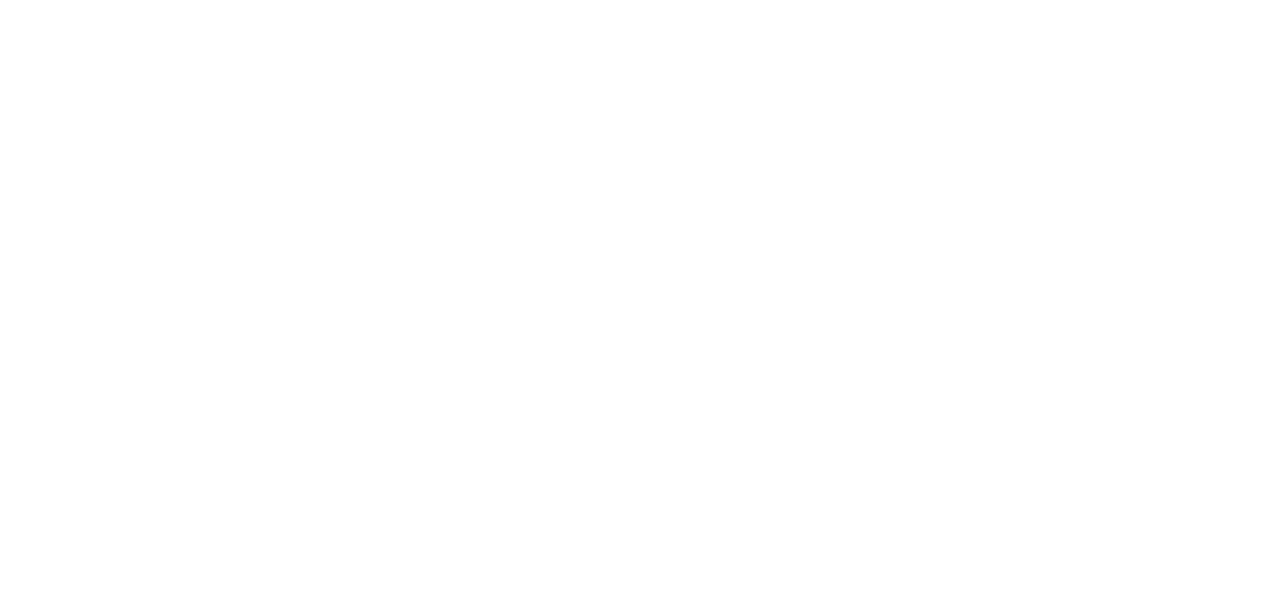
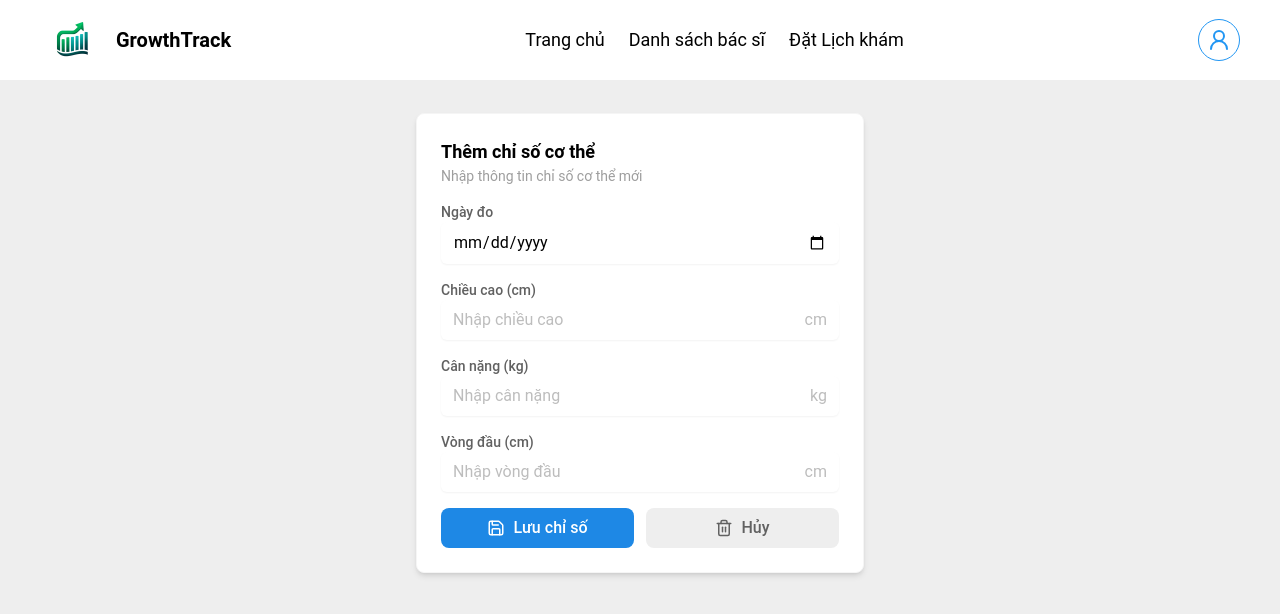
Before and after one commit to TenHoang001/SWP391_W10_FE_V2, a React (Vite) app: page /customer/addChildIndex in a window 1280 px wide. Before the commit this address had no page. Shown: the top 614 px of the page. Built offline with nearby package versions, Linux system fonts and the light colour scheme.

Commit message:
ngoctd: Add new child index - upload page, add new recharts lib

```diff
--- a/package.json
+++ b/package.json
@@ -16,7 +16,8 @@
     "react": "^19.0.0",
     "react-day-picker": "^9.5.1",
     "react-dom": "^19.0.0",
-    "react-router-dom": "^7.2.0"
+    "react-router-dom": "^7.2.0",
+    "recharts": "^2.15.1"
   },
   "devDependencies": {
     "@eslint/js": "^9.19.0",
--- a/src/App.jsx
+++ b/src/App.jsx
@@ -13,6 +13,7 @@
 import CustomerConsultationHistory from './pages/customer/CustomerConsultationHistory';
 import CustomerChildRecord from './pages/customer/CustomerChildRecord';
 import CustomerChartOfChild from './pages/customer/CustomerChartOfChild';
+import CustomerAddNewChildIndex from './pages/customer/CustomerAddNewChildIndex';
 // import AddRecords from './pages/customer/AddRecords';
 // import ChartOfChild from './pages/customer/ChartOfChild';
 // import BookingDoctor from './pages/customer/BookingDoctor';
@@ -34,17 +35,12 @@
             <Route index element={<HomePageCus />} />
             <Route path='addNewChild' element={<AddNewChild />} />
             <Route
-              path='consultation-history'
+              path='consultationHistory'
               element={<CustomerConsultationHistory />}
             />
-            <Route
-              path='child-records'
-              element={<CustomerChildRecord />}
-            />
-            <Route
-              path='chart-of-child'
-              element={<CustomerChartOfChild />}
-            />
+            <Route path='childRecords' element={<CustomerChildRecord />} />
+            <Route path='chartOfChild' element={<CustomerChartOfChild />} />
+            <Route path='addChildIndex' element={<CustomerAddNewChildIndex />} />
 
             {/*<Route path='advisory' element={<AdvisoryHistory />} />
             <Route path='result-advisory' element={<ResultAdvisory />} />
--- /dev/null
+++ b/src/pages/customer/CustomerAddNewChildIndex.jsx
@@ -0,0 +1,96 @@
+import React from 'react';
+import { Save, Trash2 } from 'lucide-react';
+
+const CustomerAddNewChildIndex = () => {
+  return (
+    <div className='min-h-screen bg-gray-200 py-[2em]'>
+      <div className='mx-auto max-w-md rounded-lg border border-gray-100 bg-white p-6 shadow-md'>
+        <h2 className='text-lg font-semibold'>Thêm chỉ số cơ thể</h2>
+        <p className='text-sm text-gray-500'>
+          Nhập thông tin chỉ số cơ thể mới
+        </p>
+
+        <form className='mt-4 space-y-4'>
+          <div>
+            <label className='block text-sm font-medium text-gray-700'>
+              Ngày đo
+            </label>
+            <div className='relative'>
+              <input
+                type='date'
+                className='w-full rounded-md border-gray-300 px-3 py-2 shadow-sm focus:border-blue-500 focus:ring-blue-500'
+              />
+            </div>
+          </div>
+
+          <div>
+            <label className='block text-sm font-medium text-gray-700'>
+              Chiều cao (cm)
+            </label>
+            <div className='relative'>
+              <input
+                type='text'
+                placeholder='Nhập chiều cao'
+                className='w-full rounded-md border-gray-300 px-3 py-2 shadow-sm focus:border-blue-500 focus:ring-blue-500'
+              />
+              <span className='absolute inset-y-0 right-3 flex items-center text-gray-400'>
+                cm
+              </span>
+            </div>
+          </div>
+
+          <div>
+            <label className='block text-sm font-medium text-gray-700'>
+              Cân nặng (kg)
+            </label>
+            <div className='relative'>
+              <input
+                type='text'
+                placeholder='Nhập cân nặng'
+                className='w-full rounded-md border-gray-300 px-3 py-2 shadow-sm focus:border-blue-500 focus:ring-blue-500'
+              />
+              <span className='absolute inset-y-0 right-3 flex items-center text-gray-400'>
+                kg
+              </span>
+            </div>
+          </div>
+
+          <div>
+            <label className='block text-sm font-medium text-gray-700'>
+              Vòng đầu (cm)
+            </label>
+            <div className='relative'>
+              <input
+                type='text'
+                placeholder='Nhập vòng đầu'
+                className='w-full rounded-md border-gray-300 px-3 py-2 shadow-sm focus:border-blue-500 focus:ring-blue-500'
+              />
+              <span className='absolute inset-y-0 right-3 flex items-center text-gray-400'>
+                cm
+              </span>
+            </div>
+          </div>
+
+          <div className='flex space-x-3'>
+            <button
+              type='submit'
+              className='flex w-full items-center justify-center space-x-2 rounded-lg bg-blue-600 py-2 font-medium text-white hover:bg-blue-700'
+            >
+              <Save size={18} />
+              <span>Lưu chỉ số</span>
+            </button>
+            <button
+              type='button'
+              className='w-full flex items-center justify-center space-x-2 rounded-lg bg-gray-200 py-2 font-medium text-gray-700 hover:bg-gray-300'
+            >
+              <Trash2 size={18} />
+              <span>Hủy</span>
+            </button>
+          </div>
+        </form>
+      </div>
+    </div>
+  );
+};
+
+export default CustomerAddNewChildIndex;
--- a/src/pages/customer/CustomerChildRecord.jsx
+++ b/src/pages/customer/CustomerChildRecord.jsx
@@ -23,13 +23,13 @@
               <Filter className='h-4 w-4' />
               Filter
             </button>
-            <Link to='/customer/add-records'>
+            <Link to='/customer/addChildIndex'>
               <button className='flex items-center gap-2 rounded bg-blue-500 px-3 py-1 text-white'>
                 <Plus className='h-4 w-4' />
                 Thêm chỉ số
               </button>
             </Link>
-            <Link to='/customer/chart-of-child'>
+            <Link to='/customer/chartOfChild'>
               <button className='flex items-center gap-2 rounded bg-blue-500 px-3 py-1 text-white'>
                 <BarChart3 className='h-4 w-4' />
                 Biểu đồ
--- a/src/pages/customer/HomePage.jsx
+++ b/src/pages/customer/HomePage.jsx
@@ -71,7 +71,7 @@
               </div>
               <div className='flex justify-between pt-3'>
                 <Link
-                  to='/customer/child-records'
+                  to='/customer/childRecords'
                   className='flex items-center gap-2 text-blue-500 hover:underline'
                 >
                   <Eye /> Xem chi tiết
@@ -90,7 +90,7 @@
         <div className='flex flex-col items-center justify-center gap-6 pb-6 md:flex-row'>
           <h2 className='text-2xl font-bold'>Yêu cầu tham vấn</h2>
           <Link
-            to='/customer/consultation-history'
+            to='/customer/consultationHistory'
             className='flex items-center gap-2 rounded-lg bg-blue-500 px-4 py-2 text-white hover:bg-blue-600'
           >
             <RefreshCcw /> Lịch sử tham vấn
```
Also changed, not shown: 1 other file (tests, documents, lock files or other folders).
